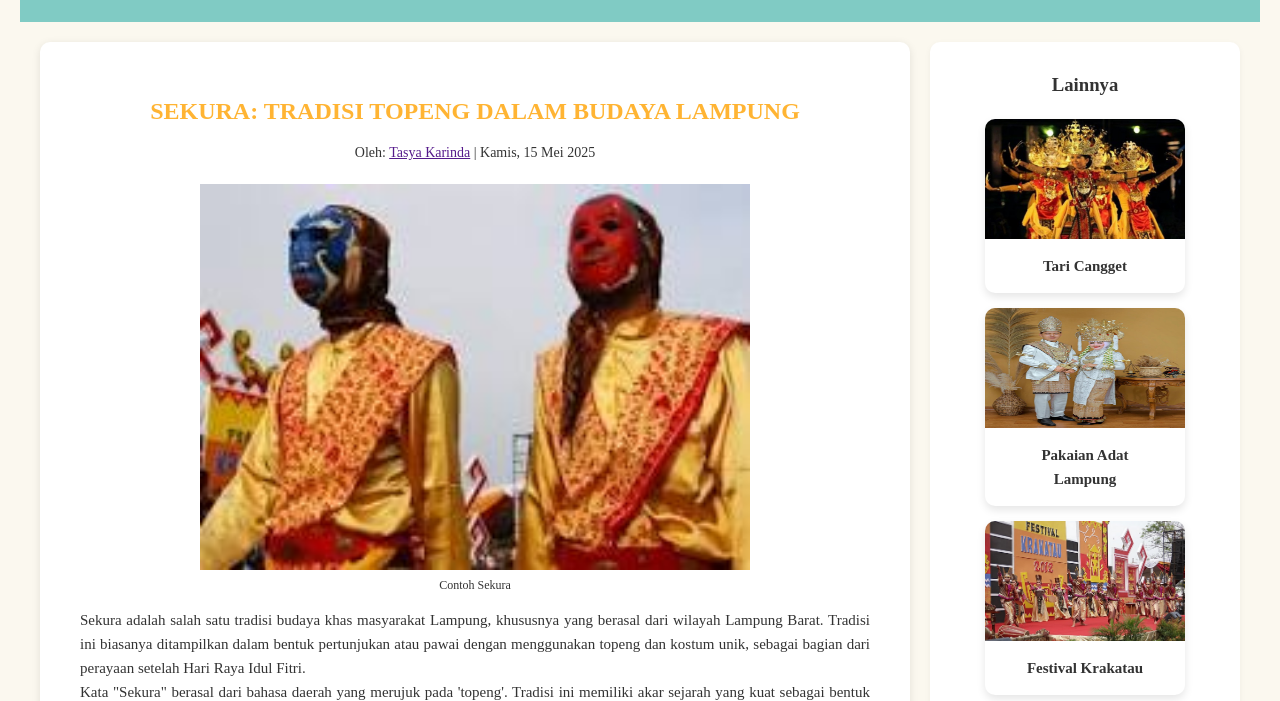
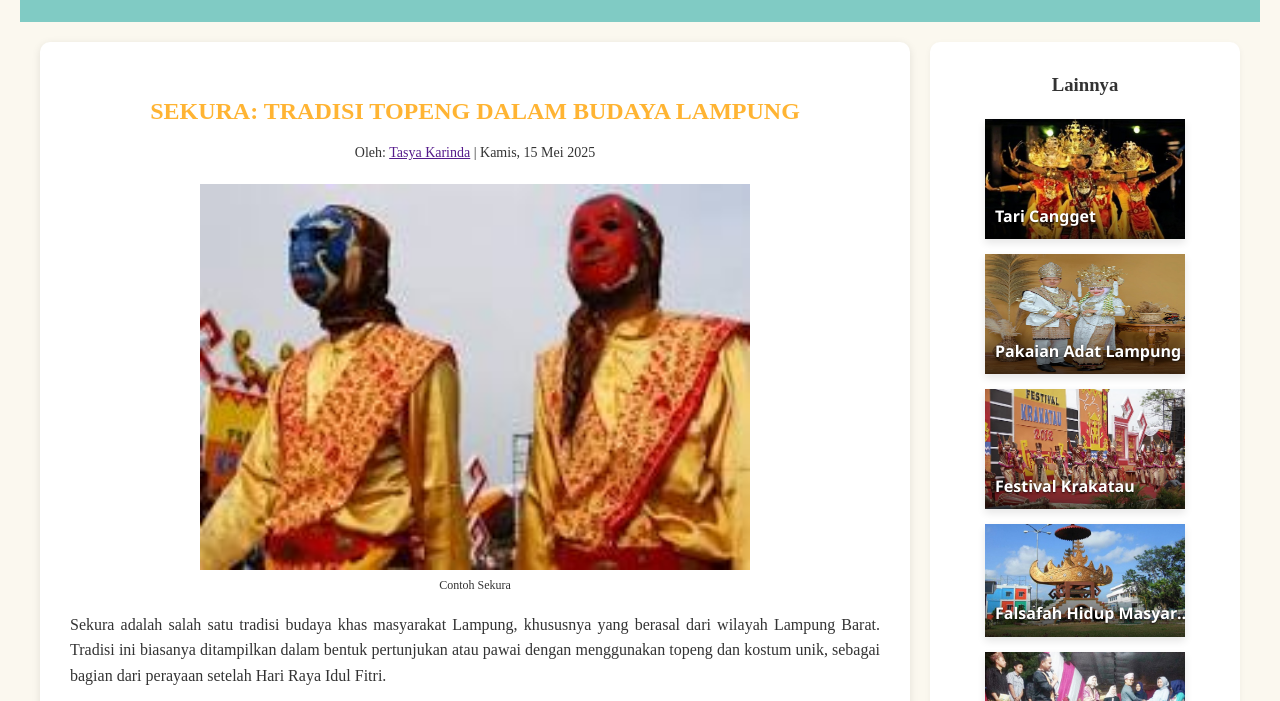
Before and after one commit to Karindash/doilah-budaya-lampung, a plain HTML site: page index.html in a window 1280 px wide. Shown: the part 79-780 px from the top of the page. Drawn offline with Linux system fonts and the light colour scheme.

Commit message:
Update Layout Card
Mengubah tampilan card deskriptif menjadi overlay yang berfokus pada gambar dan judul

```diff
--- a/styles.css
+++ b/styles.css
@@ -14,6 +14,7 @@
   }
 }
 
+/* Main Style */
 body {
     font-family: 'Merriweather', serif;
     line-height: 1.6;
@@ -63,6 +64,7 @@ aside {
   box-shadow: 0 2px 6px rgba(0,0,0,0.05);
 }
 
+/* Article Style */
 article {
     text-align: justify;
 }
@@ -108,6 +110,7 @@ figure {
     flex: 1;
 }
 
+/* Card Sidebar Style */
 .card-container {
   margin-top: -10px;
   justify-content: center;
@@ -117,8 +120,8 @@ figure {
 }
 
 .card {
+  position: relative;
   background-color: #fff;
-  border-radius: 10px;
   overflow: hidden;
   box-shadow: 0 4px 8px rgba(0,0,0,0.1);
   cursor: pointer;
@@ -142,18 +145,25 @@ figure {
   display: block;
 }
 
-.card h4, p {
-    margin: 0 10px 0 10px;
-    font-size: 15px;
+.card h4 {
+    margin: 0;
+    font-size: 1em;
+    font-weight: 600;
+    text-shadow: 0 1px 2px rgba(0,0,0,0.7);
+    white-space: nowrap;
+    overflow: hidden;
+    text-overflow: ellipsis;
+    font-family: 'Segoe UI', Tahoma, Geneva, Verdana, sans-serif;
 }
 
 .card-content {
-  padding: 15px;
-}
-
-.card-content {
-  margin-top: 0;
-  text-align: center;
+  position: absolute;
+  bottom: 0;
+  width: 100%;
+  padding: 10px;
+  background: linear-gradient(to top, rgba(0,0,0,0.6), transparent);
+  color: white;
+  justify-content: baseline;
 }
 
 .active-card {
@@ -162,6 +172,7 @@ figure {
     box-shadow: 0 8px 20px rgba(0, 128, 0, 0.4);
   }
 
+/* Navbar Style */
 .navbar {
     display: flex;
     justify-content: space-between;
@@ -199,6 +210,7 @@ figure {
 
 }
 
+/* Dropdown Navbar */
 .dropdown-content {
   display: none;
   list-style: none;
```
